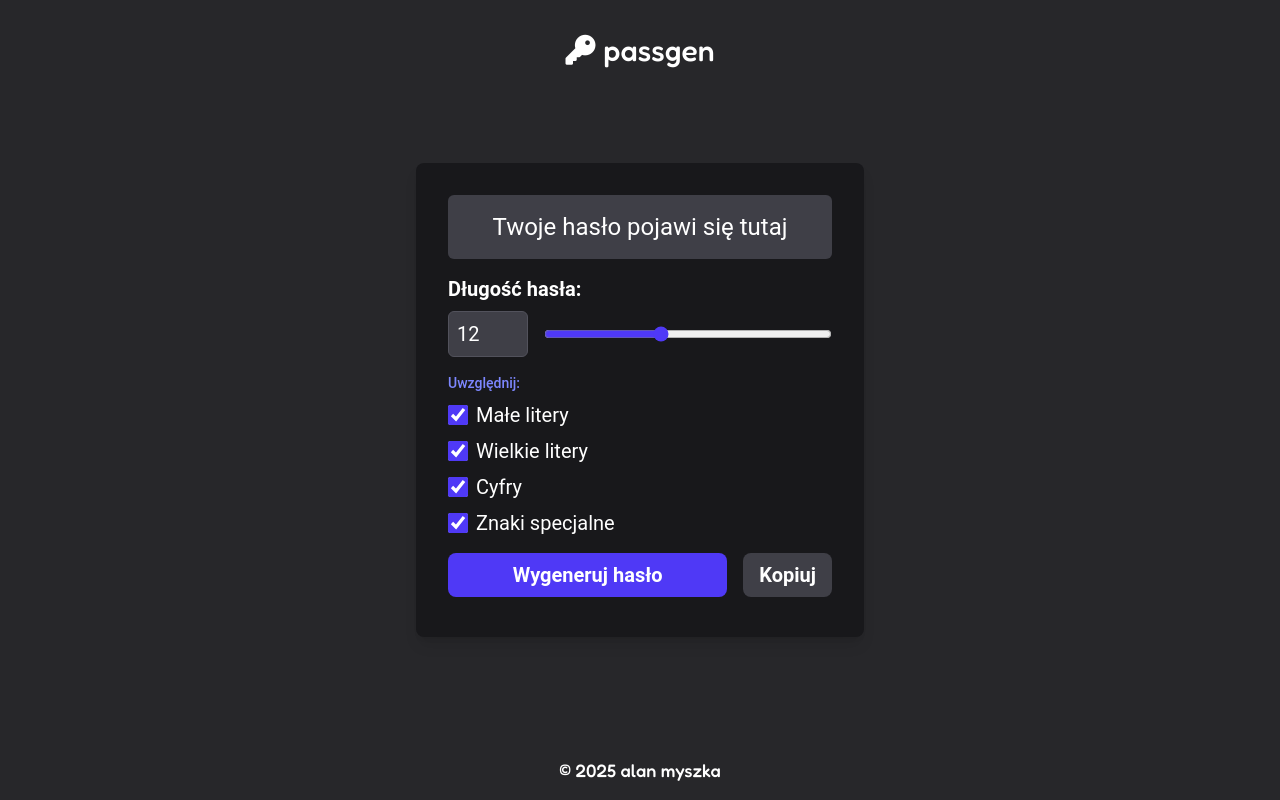
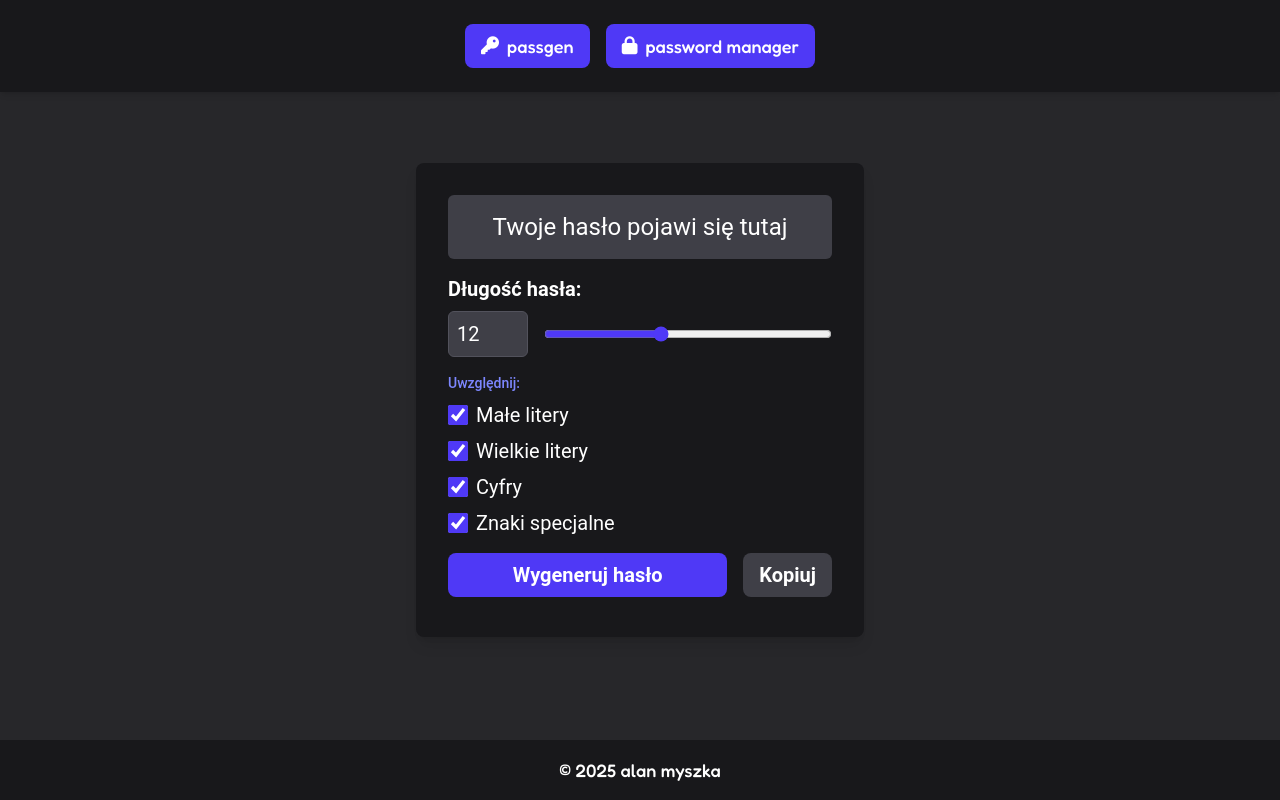
Before and after one commit to alanmyszka/passgen, a FastAPI app: page / in a window 1280 px wide. Run offline with FastAPI, Linux system fonts and the light colour scheme.

Commit message:
added jinja2 templates

```diff
--- a/main.py
+++ b/main.py
@@ -1,13 +1,33 @@
 from fastapi import FastAPI
 from fastapi.responses import HTMLResponse
 from fastapi.staticfiles import StaticFiles
+from fastapi.templating import Jinja2Templates
+from fastapi import Request
+from starlette.exceptions import HTTPException as StarletteHTTPException
 
-app = FastAPI()
+app = FastAPI(
+    docs_url="/swagger",
+    redoc_url="/redoc",
+    openapi_url="/openapi.json"
+)
 
 app.mount("/static", StaticFiles(directory="static"), name="static")
+templates = Jinja2Templates(directory="templates")
 
 @app.get("/", response_class=HTMLResponse)
-def read_root():
-    with open("templates/index.html", encoding="utf-8") as f:
-        html_content = f.read()
-    return html_content
+async def read_root(request: Request):
+    return templates.TemplateResponse("index.html", {"request": request})
+
+@app.get("/password-manager/login", response_class=HTMLResponse)
+async def password_manager(request: Request):
+    return templates.TemplateResponse("pm_login.html", {"request": request})
+
+@app.get("/password-manager/register", response_class=HTMLResponse)
+async def password_manager(request: Request):
+    return templates.TemplateResponse("pm_register.html", {"request": request})
+
+@app.exception_handler(StarletteHTTPException)
+async def custom_404_handler(request: Request, exc: StarletteHTTPException):
+    if exc.status_code == 404:
+        return templates.TemplateResponse("404.html", {"request": request}, status_code=404)
+    return HTMLResponse(content="An error occurred", status_code=exc.status_code)
--- /dev/null
+++ b/requirements.txt
@@ -0,0 +1 @@
+TODO
--- a/static/css/output.css
+++ b/static/css/output.css
@@ -8,35 +8,20 @@
       "Courier New", monospace;
     --color-red-500: oklch(0.637 0.237 25.331);
     --color-green-500: oklch(0.723 0.219 149.579);
-    --color-blue-500: oklch(0.623 0.214 259.815);
-    --color-blue-600: oklch(0.546 0.245 262.881);
     --color-indigo-400: oklch(0.673 0.182 276.935);
     --color-indigo-500: oklch(0.585 0.233 277.117);
     --color-indigo-600: oklch(0.511 0.262 276.966);
-    --color-indigo-800: oklch(0.398 0.195 277.366);
-    --color-violet-400: oklch(0.702 0.183 293.541);
-    --color-violet-500: oklch(0.606 0.25 292.717);
-    --color-violet-600: oklch(0.541 0.281 293.009);
     --color-purple-400: oklch(0.714 0.203 305.504);
-    --color-purple-500: oklch(0.627 0.265 303.9);
-    --color-purple-600: oklch(0.558 0.288 302.321);
-    --color-gray-100: oklch(0.967 0.003 264.542);
-    --color-gray-600: oklch(0.446 0.03 256.802);
-    --color-gray-700: oklch(0.373 0.034 259.733);
-    --color-gray-800: oklch(0.278 0.033 256.848);
-    --color-gray-900: oklch(0.21 0.034 264.665);
     --color-zinc-600: oklch(0.442 0.017 285.786);
     --color-zinc-700: oklch(0.37 0.013 285.805);
     --color-zinc-800: oklch(0.274 0.006 286.033);
     --color-zinc-900: oklch(0.21 0.006 285.885);
-    --color-zinc-950: oklch(0.141 0.005 285.823);
-    --color-neutral-700: oklch(0.371 0 0);
-    --color-neutral-800: oklch(0.269 0 0);
-    --color-neutral-900: oklch(0.205 0 0);
     --color-white: #fff;
     --spacing: 0.25rem;
     --container-md: 28rem;
     --container-4xl: 56rem;
+    --text-xs: 0.75rem;
+    --text-xs--line-height: calc(1 / 0.75);
     --text-sm: 0.875rem;
     --text-sm--line-height: calc(1.25 / 0.875);
     --text-lg: 1.125rem;
@@ -48,7 +33,6 @@
     --text-3xl: 1.875rem;
     --text-3xl--line-height: calc(2.25 / 1.875);
     --font-weight-medium: 500;
-    --font-weight-semibold: 600;
     --font-weight-bold: 700;
     --radius-md: 0.375rem;
     --radius-lg: 0.5rem;
@@ -235,41 +216,14 @@
   .z-10 {
     z-index: 10;
   }
-  .container {
-    width: 100%;
-    @media (width >= 40rem) {
-      max-width: 40rem;
-    }
-    @media (width >= 48rem) {
-      max-width: 48rem;
-    }
-    @media (width >= 64rem) {
-      max-width: 64rem;
-    }
-    @media (width >= 80rem) {
-      max-width: 80rem;
-    }
-    @media (width >= 96rem) {
-      max-width: 96rem;
-    }
-  }
   .mx-auto {
     margin-inline: auto;
-  }
-  .mt-1 {
-    margin-top: calc(var(--spacing) * 1);
   }
   .mt-2 {
     margin-top: calc(var(--spacing) * 2);
   }
-  .mt-4 {
-    margin-top: calc(var(--spacing) * 4);
-  }
   .mt-8 {
     margin-top: calc(var(--spacing) * 8);
-  }
-  .mr-2 {
-    margin-right: calc(var(--spacing) * 2);
   }
   .mb-2 {
     margin-bottom: calc(var(--spacing) * 2);
@@ -325,23 +279,17 @@
   .resize {
     resize: both;
   }
-  .content-center {
-    align-content: center;
-  }
   .items-center {
     align-items: center;
   }
   .justify-center {
     justify-content: center;
   }
-  .gap-2 {
-    gap: calc(var(--spacing) * 2);
-  }
-  .space-y-2 {
+  .space-x-2 {
     :where(& > :not(:last-child)) {
-      --tw-space-y-reverse: 0;
-      margin-block-start: calc(calc(var(--spacing) * 2) * var(--tw-space-y-reverse));
-      margin-block-end: calc(calc(var(--spacing) * 2) * calc(1 - var(--tw-space-y-reverse)));
+      --tw-space-x-reverse: 0;
+      margin-inline-start: calc(calc(var(--spacing) * 2) * var(--tw-space-x-reverse));
+      margin-inline-end: calc(calc(var(--spacing) * 2) * calc(1 - var(--tw-space-x-reverse)));
     }
   }
   .space-x-4 {
@@ -474,6 +365,10 @@
     font-size: var(--text-xl);
     line-height: var(--tw-leading, var(--text-xl--line-height));
   }
+  .text-xs {
+    font-size: var(--text-xs);
+    line-height: var(--tw-leading, var(--text-xs--line-height));
+  }
   .font-bold {
     --tw-font-weight: var(--font-weight-bold);
     font-weight: var(--font-weight-bold);
@@ -614,27 +446,41 @@
       --tw-ring-color: var(--color-indigo-400);
     }
   }
-  .focus\:ring-purple-400 {
-    &:focus {
-      --tw-ring-color: var(--color-purple-400);
+  .sm\:w-full {
+    @media (width >= 40rem) {
+      width: 100%;
     }
   }
-  .focus\:ring-violet-400 {
-    &:focus {
-      --tw-ring-color: var(--color-violet-400);
+  .sm\:text-2xl {
+    @media (width >= 40rem) {
+      font-size: var(--text-2xl);
+      line-height: var(--tw-leading, var(--text-2xl--line-height));
     }
   }
-  .focus\:outline-none {
-    &:focus {
-      --tw-outline-style: none;
-      outline-style: none;
+  .sm\:text-lg {
+    @media (width >= 40rem) {
+      font-size: var(--text-lg);
+      line-height: var(--tw-leading, var(--text-lg--line-height));
     }
   }
-}
-@property --tw-space-y-reverse {
-  syntax: "*";
-  inherits: false;
-  initial-value: 0;
+  .sm\:text-sm {
+    @media (width >= 40rem) {
+      font-size: var(--text-sm);
+      line-height: var(--tw-leading, var(--text-sm--line-height));
+    }
+  }
+  .sm\:text-xl {
+    @media (width >= 40rem) {
+      font-size: var(--text-xl);
+      line-height: var(--tw-leading, var(--text-xl--line-height));
+    }
+  }
+  .sm\:text-xs {
+    @media (width >= 40rem) {
+      font-size: var(--text-xs);
+      line-height: var(--tw-leading, var(--text-xs--line-height));
+    }
+  }
 }
 @property --tw-space-x-reverse {
   syntax: "*";
--- /dev/null
+++ b/static/css/style.css
@@ -0,0 +1 @@
+@import "tailwindcss";
--- /dev/null
+++ b/templates/base.html
@@ -0,0 +1,21 @@
+<!DOCTYPE html>
+<html lang="pl">
+<head>
+    <meta charset="UTF-8">
+    <meta name="viewport" content="width=device-width, initial-scale=1.0">
+    <link rel="icon" type="image/x-icon" href="/static/img/favicon.ico">
+    <title>{% block title %}passgen{% endblock %}</title>
+    <link rel="stylesheet" href="https://cdnjs.cloudflare.com/ajax/libs/font-awesome/6.5.1/css/all.min.css" integrity="sha512-DTOQO9RWCH3ppGqcWaEA1BIZOC6xxalwEsw9c2QQeAIftl+Vegovlnee1c9QX4TctnWMn13TZye+giMm8e2LwA==" crossorigin="anonymous" referrerpolicy="no-referrer" />
+    <link href="/static/css/output.css" rel="stylesheet">
+    <link href="/static/css/custom.css" rel="stylesheet">
+</head>
+<body class="h-screen flex justify-center items-center bg-zinc-800 text-white roboto-regular sm:text-xl text-sm">
+
+{% include 'partials/_navbar.html' %}
+
+{% block content %}{% endblock %}
+
+{% include 'partials/_footer.html' %}
+
+</body>
+</html>
--- a/templates/index.html
+++ b/templates/index.html
@@ -1,28 +1,11 @@
-<!DOCTYPE html>
-<html lang="pl">
-<head>
-    <meta charset="UTF-8">
-    <meta name="viewport" content="width=device-width, initial-scale=1.0">
-    <link rel="icon" type="image/x-icon" href="/static/img/favicon.ico">
-    <title>passgen</title>
-    <link rel="stylesheet" href="https://cdnjs.cloudflare.com/ajax/libs/font-awesome/6.5.1/css/all.min.css" integrity="sha512-DTOQO9RWCH3ppGqcWaEA1BIZOC6xxalwEsw9c2QQeAIftl+Vegovlnee1c9QX4TctnWMn13TZye+giMm8e2LwA==" crossorigin="anonymous" referrerpolicy="no-referrer" />
-    <link href="/static/css/output.css" rel="stylesheet">
-    <link href="/static/css/custom.css" rel="stylesheet">
+{% extends "base.html" %}
 
-</head>
-<body class="h-screen flex justify-center items-center bg-zinc-800 text-white roboto-regular text-xl">
+{% block title %}passgen{% endblock %}
 
-    <nav class="text-white fixed top-0 left-0 w-full z-10">
-        <div class="max-w-4xl mx-auto p-4 flex justify-center">
-            <h1 class="text-3xl font-bold fredoka-font flex items-center gap-2 mt-4">
-                <i class="fa-solid fa-key"></i> passgen
-            </h1>
-        </div>
-    </nav>
+{% block content %}
+    <div class="bg-zinc-900 p-8 rounded-lg shadow-lg sm:w-full max-w-md">
 
-    <div class="bg-zinc-900 p-8 rounded-lg shadow-lg w-full max-w-md bg-transparent">
-
-        <div id="result" class="mb-4 p-4 bg-zinc-700 rounded-md text-center text-white text-2xl">
+        <div id="result" class="mb-4 p-4 bg-zinc-700 rounded-md text-center text-white sm:text-2xl text-sm">
             Twoje hasło pojawi się tutaj
         </div>
 
@@ -84,10 +67,5 @@
 
     </div>
 
-    <footer class="text-center text-white mt-8 p-4 w-full fixed bottom-0 fredoka-font">
-        <p class="text-lg">&copy; 2025 alan myszka</p>
-    </footer>
-
-    <script src="/static/script.js"></script>
-</body>
-</html>
+    <script src="/static/js/script.js"></script>
+{% endblock %}
--- /dev/null
+++ b/templates/partials/_footer.html
@@ -0,0 +1,3 @@
+<footer class="text-center text-white mt-8 p-4 w-full fixed bottom-0 bg-zinc-900 fredoka-font">
+    <p class="sm:text-lg text-xs">&copy; 2025 alan myszka</p>
+</footer>
--- /dev/null
+++ b/templates/partials/_navbar.html
@@ -0,0 +1,12 @@
+<nav class="text-white fixed top-0 left-0 w-full z-10 bg-zinc-900 shadow-md sm:text-lg text-xs">
+    <div class="max-w-4xl mx-auto p-4 flex justify-center space-x-4 mt-2 mb-2">
+        <a href="/" class="bg-indigo-600 hover:bg-indigo-500 text-white font-bold py-2 px-4 rounded-lg flex items-center space-x-2 fredoka-font">
+            <i class="fa-solid fa-key"></i>
+            <span>passgen</span>
+        </a>
+        <a href="/password-manager/login" class="bg-indigo-600 hover:bg-indigo-500 text-white font-bold py-2 px-4 rounded-lg flex items-center space-x-2 fredoka-font">
+            <i class="fa-solid fa-lock"></i>
+            <span>password manager</span>
+        </a>
+    </div>
+</nav>
```
Also changed, not shown: other parts of static/css/output.css (+0 -123 lines), templates/404.html (added, +31 -0 lines), templates/password_manager.html (added, +12 -0 lines), templates/pm_login.html (added, +12 -0 lines), templates/pm_register.html (added, +12 -0 lines), README.md, static/js/script.js (renamed from static/script.js), 1 other file.
